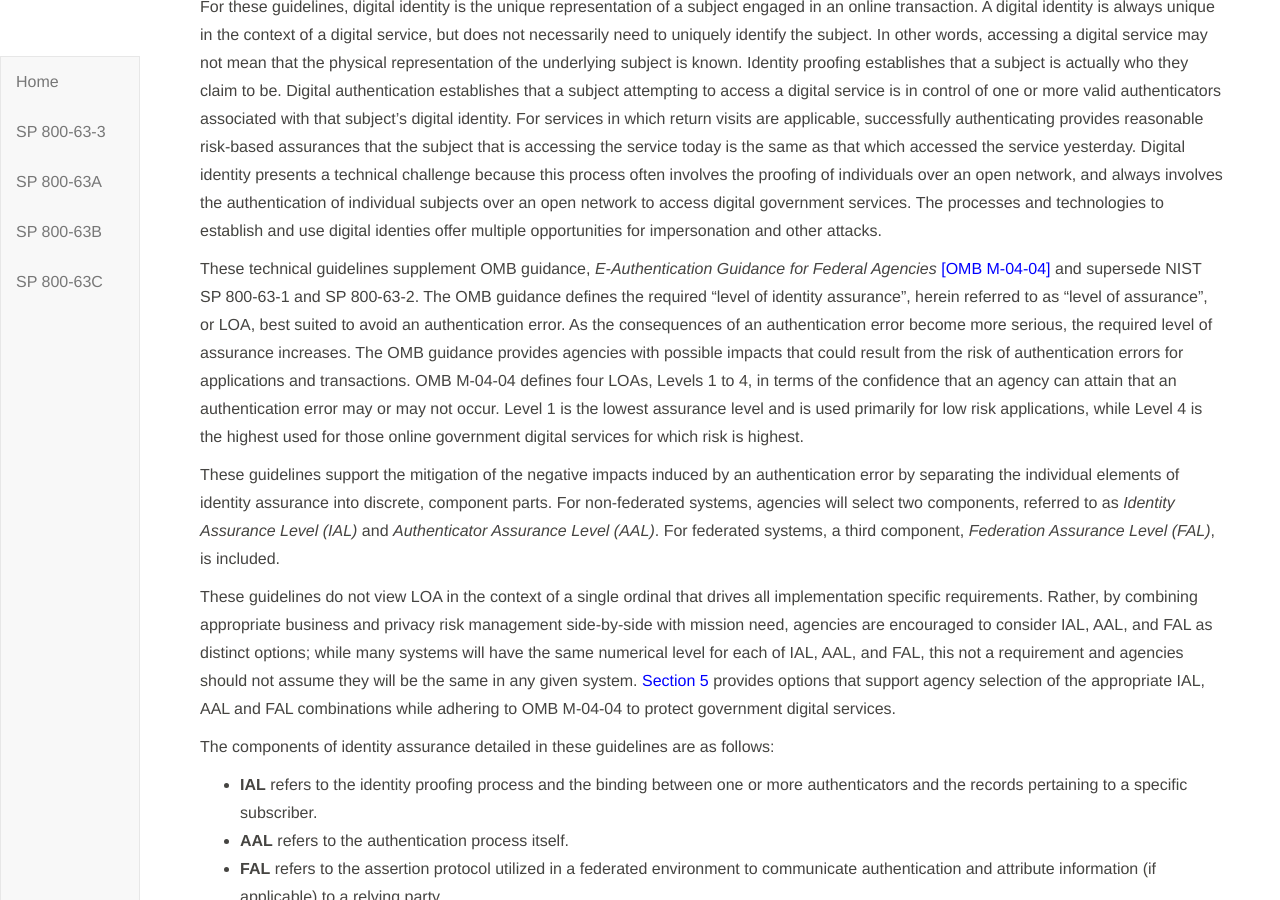
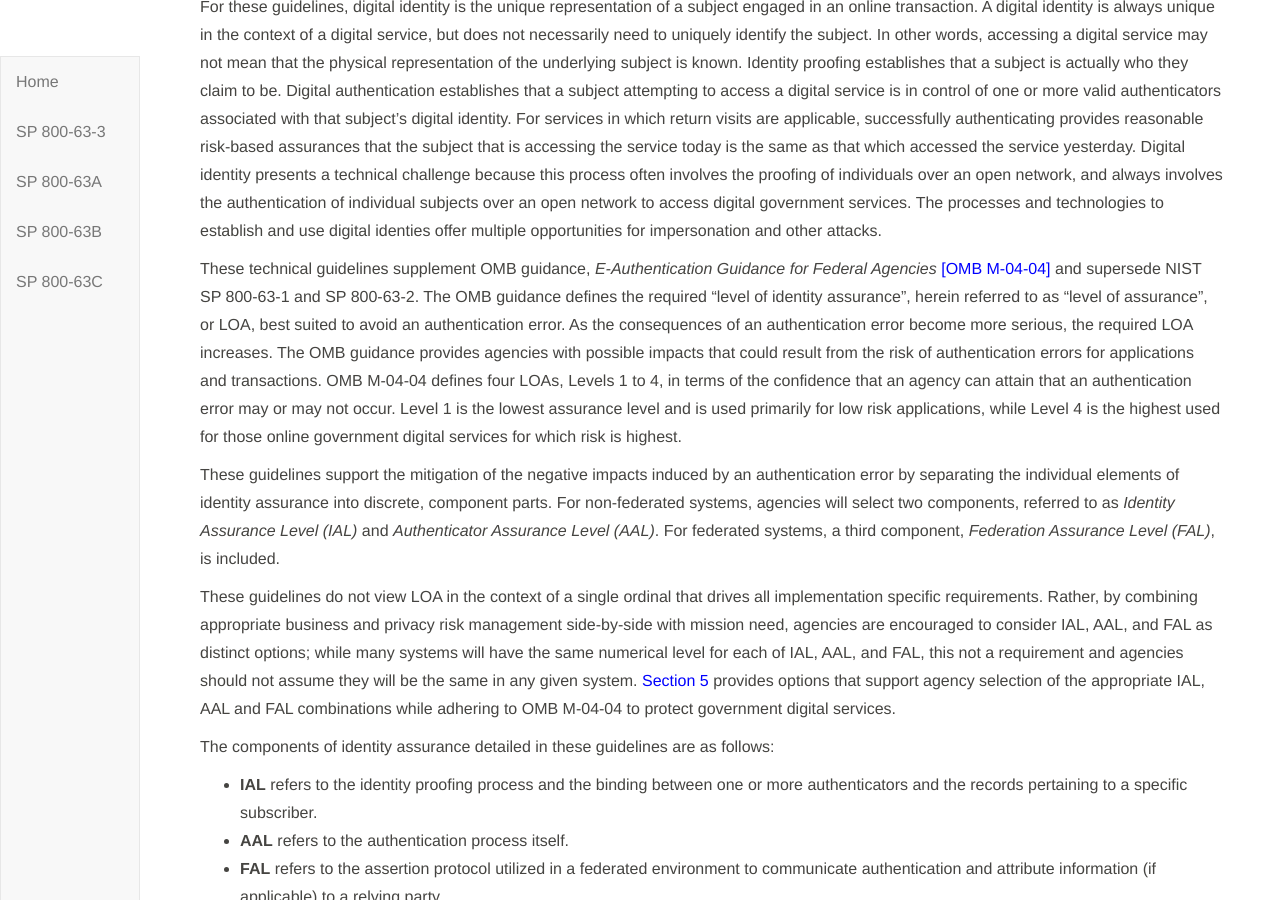
Before and after one commit to usnistgov/800-63-3, a Jekyll site: the page built from sp800-63-3/cover.md, in a window 1280 px wide and 900 px high, scrolled down 3206 px. Built offline with Jekyll 4.4.1, drawn with Linux system fonts in a browser that asks for light colours; our own code applies the rules of GitHub Pages for plain Markdown files.

Commit message:
Update cover.md

```diff
--- a/sp800-63-3/cover.md
+++ b/sp800-63-3/cover.md
@@ -199,7 +199,7 @@ Digital identity is the online persona of a subject, and a single definition is
 
 For these guidelines, digital identity is the unique representation of a subject engaged in an online transaction. A digital identity is always unique in the context of a digital service, but does not necessarily need to uniquely identify the subject. In other words, accessing a digital service may not mean that the physical representation of the underlying subject is known. Identity proofing establishes that a subject is actually who they claim to be. Digital authentication establishes that a subject attempting to access a digital service is in control of one or more valid authenticators associated with that subject's digital identity. For services in which return visits are applicable, successfully authenticating provides reasonable risk-based assurances that the subject that is accessing the service today is the same as that which accessed the service yesterday. Digital identity presents a technical challenge because this process often involves the proofing of individuals over an open network, and always involves the authentication of individual subjects over an open network to access digital government services. The processes and technologies to establish and use digital identies offer multiple opportunities for impersonation and other attacks.
 
-These technical guidelines supplement OMB guidance, *E-Authentication Guidance for Federal Agencies* [[OMB M-04-04]](#M-04-04) and supersede NIST SP 800-63-1 and SP 800-63-2. The OMB guidance defines the required "level of identity assurance", herein referred to as "level of assurance", or LOA, best suited to avoid an authentication error. As the consequences of an authentication error become more serious, the required level of assurance increases. The OMB guidance provides agencies with possible impacts that could result from the risk of authentication errors for applications and transactions. OMB M-04-04 defines four LOAs, Levels 1 to 4, in terms of the confidence that an agency can attain that an authentication error may or may not occur. Level 1 is the lowest assurance level and is used primarily for low risk applications, while Level 4 is the highest used for those online government digital services for which risk is highest.
+These technical guidelines supplement OMB guidance, *E-Authentication Guidance for Federal Agencies* [[OMB M-04-04]](#M-04-04) and supersede NIST SP 800-63-1 and SP 800-63-2. The OMB guidance defines the required "level of identity assurance", herein referred to as "level of assurance", or LOA, best suited to avoid an authentication error. As the consequences of an authentication error become more serious, the required LOA increases. The OMB guidance provides agencies with possible impacts that could result from the risk of authentication errors for applications and transactions. OMB M-04-04 defines four LOAs, Levels 1 to 4, in terms of the confidence that an agency can attain that an authentication error may or may not occur. Level 1 is the lowest assurance level and is used primarily for low risk applications, while Level 4 is the highest used for those online government digital services for which risk is highest.
 
 These guidelines support the mitigation of the negative impacts induced by an authentication error by separating the individual elements of identity assurance into discrete, component parts. For non-federated systems, agencies will select two components, referred to as *Identity Assurance Level (IAL)* and *Authenticator Assurance Level (AAL)*. For federated systems, a third component, *Federation Assurance Level (FAL)*, is included.
 
```
